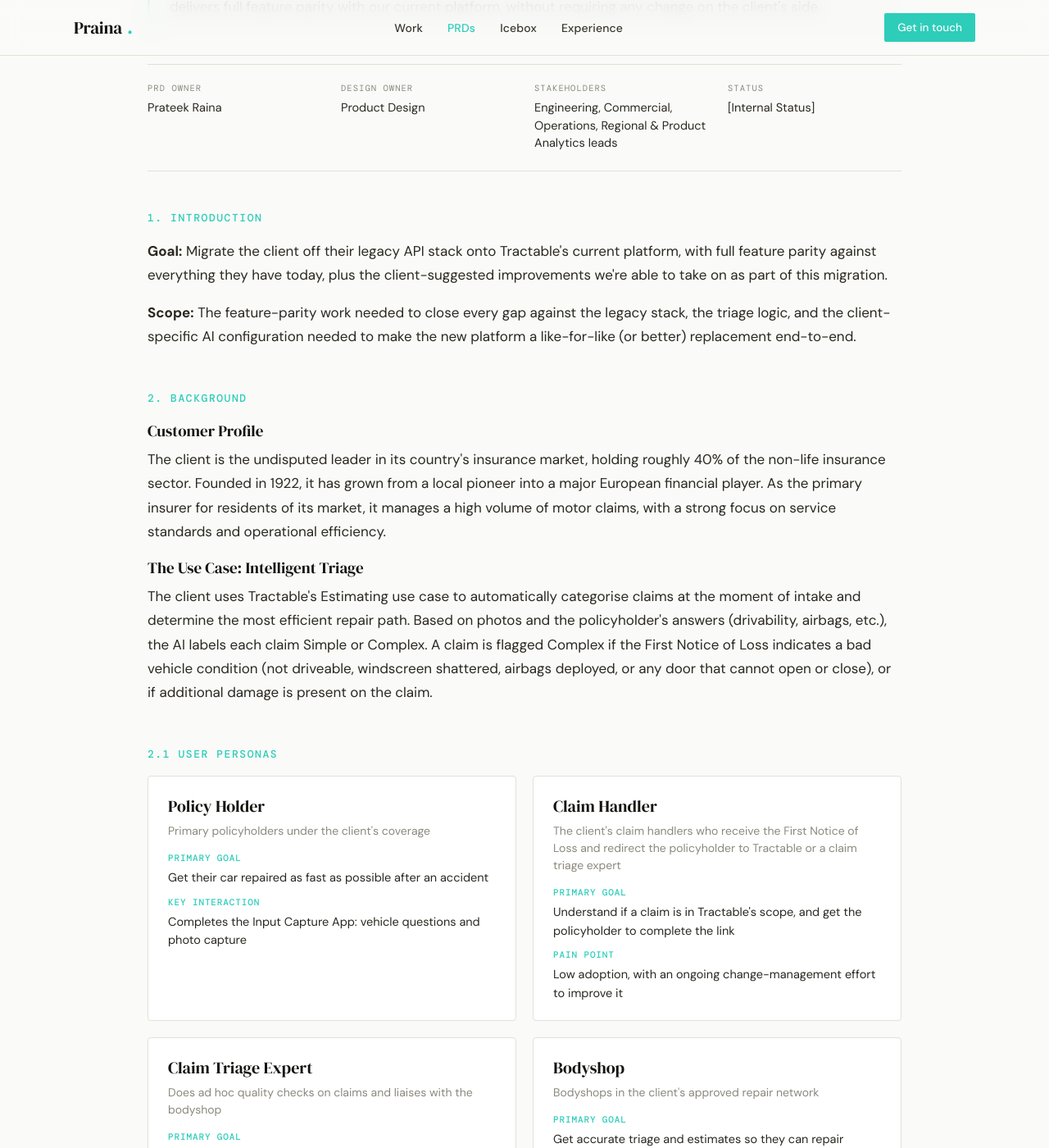
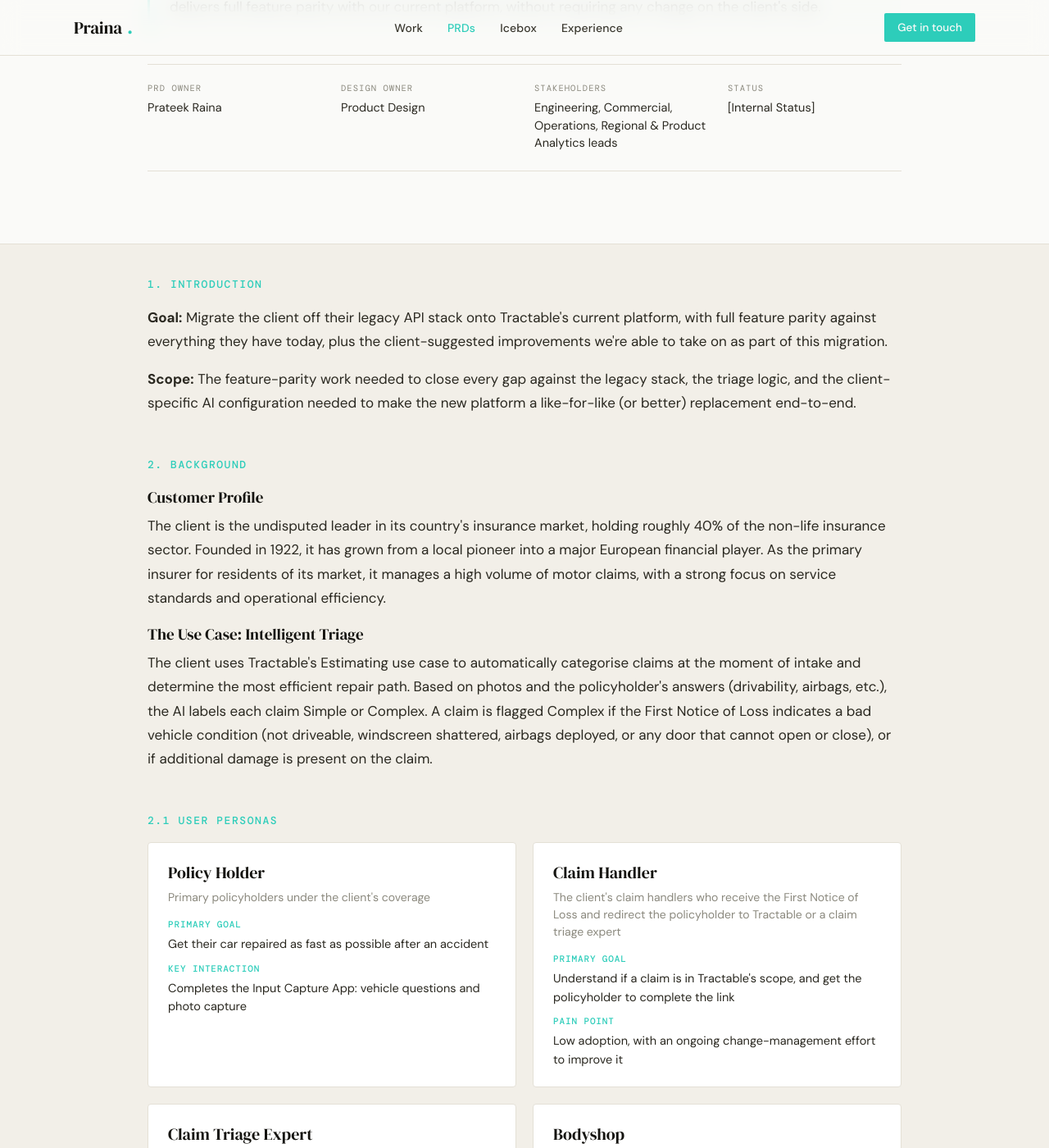
Before and after one commit to praina/praina.github.io, a Jekyll site: the page built from _prds/prd1-intelligent-triage.html, in a window 1280 px wide and 1400 px high, scrolled down 445 px. Shown: the whole window at 82% size. Built offline with Jekyll 4.4.1, drawn with Linux system fonts in a browser that asks for light colours; some web fonts are replaced.

Commit message:
Add header/content/footer background alternation to detail pages
Case study and PRD detail pages previously sat on one flat background
top to bottom, unlike the homepage and listing pages which alternate
between --c-bg and --c-bg-tint. Split each detail page into a plain
header zone and a tinted content zone (case__content / sprd__content
wrappers), matching the 3-zone rhythm used elsewhere on the site.
Inverted impact-stat cells and PRD story group headers to --c-bg so
they keep contrast against the newly-tinted content background.

```diff
--- a/_case_studies/amex-reporting.html
+++ b/_case_studies/amex-reporting.html
@@ -42,6 +42,7 @@
 </div>
 
 <!-- ── IMPACT STRIP ───────────────────────────────────── -->
+<div class="case__content">
 <div class="case__body">
   <div class="case__impact" data-reveal>
     <div class="case__impact-cell">
@@ -122,3 +123,4 @@
     <span class="case__next-arrow">→</span>
   </a>
 </div>
+</div>
--- a/_case_studies/case1-localization-proxy-tool.html
+++ b/_case_studies/case1-localization-proxy-tool.html
@@ -63,6 +63,7 @@
 </div>
 
 <!-- ── IMPACT STRIP ───────────────────────────────────── -->
+<div class="case__content">
 <div class="case__body">
   <div class="case__impact" data-reveal style="margin-bottom:10px;">
     <div class="case__impact-cell">
@@ -168,6 +169,7 @@
     <span class="case__next-arrow">→</span>
   </a>
 </div>
+</div>
 
 <script>
   (function () {
--- a/_case_studies/case2-tractable-migration.html
+++ b/_case_studies/case2-tractable-migration.html
@@ -208,6 +208,7 @@
 </div>
 
 <!-- ── IMPACT STRIP ───────────────────────────────────── -->
+<div class="case__content">
 <div class="case__body">
   <div class="case__impact" data-reveal>
     <div class="case__impact-cell">
@@ -301,6 +302,7 @@
     </div>
     <span class="case__next-arrow">→</span>
   </a>
+</div>
 </div>
 
 <script>
--- a/_prds/prd1-intelligent-triage.html
+++ b/_prds/prd1-intelligent-triage.html
@@ -41,7 +41,10 @@
       <div class="sprd__info-val">[Internal Status]</div>
     </div>
   </div>
+</article>
 
+<div class="sprd__content">
+<div class="sprd__content-inner">
   <!-- 1. Introduction -->
   <div class="sprd__section">
     <h2 class="sprd__section-h">1. Introduction</h2>
@@ -434,7 +437,8 @@
 
     <button class="sprd__stories-toggle" data-toggle-target="storiesGroups" data-label-more="Show all 53 user stories →" data-label-less="Show fewer user stories">Show all 53 user stories →</button>
   </div>
-</article>
+</div>
+</div>
 
 <script>
   (function () {
--- a/_prds/prd2-multi-brand-migration.html
+++ b/_prds/prd2-multi-brand-migration.html
@@ -41,7 +41,10 @@
       <div class="sprd__info-val">[Internal Status]</div>
     </div>
   </div>
+</article>
 
+<div class="sprd__content">
+<div class="sprd__content-inner">
   <!-- 1. Introduction -->
   <div class="sprd__section">
     <h2 class="sprd__section-h">1. Introduction</h2>
@@ -452,7 +455,8 @@
 
     <button class="sprd__stories-toggle" data-toggle-target="storiesGroups2" data-label-more="Show all 52 user stories →" data-label-less="Show fewer user stories">Show all 52 user stories →</button>
   </div>
-</article>
+</div>
+</div>
 
 <script>
   (function () {
--- a/css/style.css
+++ b/css/style.css
@@ -502,13 +502,14 @@
   transition: background var(--t-hover), color var(--t-hover);
 }
 .case__lightbox-close:hover { background: var(--c-accent); color: var(--c-ink); }
-.case__body { max-width: var(--max-case); margin: 0 auto; padding: 0 var(--pad-x) 40px; }
+.case__content { border-top: 1px solid var(--c-border); background: var(--c-bg-tint); }
+.case__body { max-width: var(--max-case); margin: 0 auto; padding: 40px var(--pad-x) 40px; }
 .case__impact {
   display: grid; grid-template-columns: repeat(3,1fr); gap: 1px;
   background: var(--c-border); border: 1px solid var(--c-border);
   border-radius: 4px; overflow: hidden; margin-bottom: 56px;
 }
-.case__impact-cell { background: var(--c-bg-tint); padding: 28px 24px; }
+.case__impact-cell { background: var(--c-bg); padding: 28px 24px; }
 .case__impact-num {
   font-family: var(--f-display); font-size: 42px; line-height: 1; color: var(--c-accent);
 }
@@ -671,7 +672,9 @@
 .prd__question { font-size: 15.5px; line-height: 1.5; color: var(--c-ink-body); margin-bottom: 12px; }
 
 /* ── PRD DETAIL : SYSTEM / LONG-FORM ──────────────────────────── */
-.sprd__article { max-width: var(--max-prd-list); margin: 0 auto; padding: 56px var(--pad-x) 72px; }
+.sprd__article { max-width: var(--max-prd-list); margin: 0 auto; padding: 56px var(--pad-x) 40px; }
+.sprd__content { border-top: 1px solid var(--c-border); background: var(--c-bg-tint); }
+.sprd__content-inner { max-width: var(--max-prd-list); margin: 0 auto; padding: 40px var(--pad-x) 72px; }
 .sprd__meta-row { display: flex; align-items: center; gap: 14px; margin-bottom: 18px; flex-wrap: wrap; }
 .sprd__title { font-family: var(--f-display); font-size: 46px; line-height: 1.08; letter-spacing: -.01em; font-weight: 400; margin: 0 0 28px; max-width: 26ch; }
 .sprd__tldr {
@@ -807,7 +810,7 @@
 .sprd__story-text { font-size: 14.5px; line-height: 1.55; color: var(--c-ink-strong); }
 .sprd__story-status { font-family: var(--f-mono); font-size: 10.5px; color: var(--c-ink-faint); text-align: right; padding-top: 2px; }
 .sprd__story-status--improve { color: var(--c-accent); }
-.sprd__stories-group-h { font-family: var(--f-mono); font-size: 10.5px; letter-spacing: .1em; text-transform: uppercase; color: var(--c-ink-faint); background: var(--c-bg-tint); padding: 10px 20px; border-bottom: 1px solid var(--c-border); }
+.sprd__stories-group-h { font-family: var(--f-mono); font-size: 10.5px; letter-spacing: .1em; text-transform: uppercase; color: var(--c-ink-faint); background: var(--c-bg); padding: 10px 20px; border-bottom: 1px solid var(--c-border); }
 
 .sprd__stories-group-h, .sprd__story-row:not(.sprd__story-featured) { display: none; }
 .sprd__stories.is-expanded .sprd__stories-group-h { display: block; }
```
